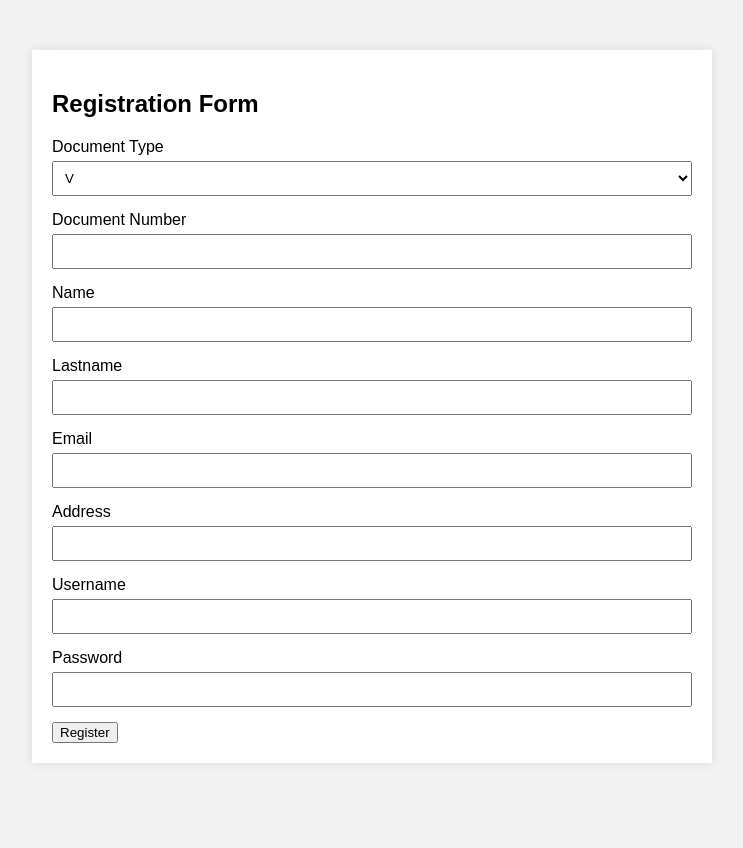
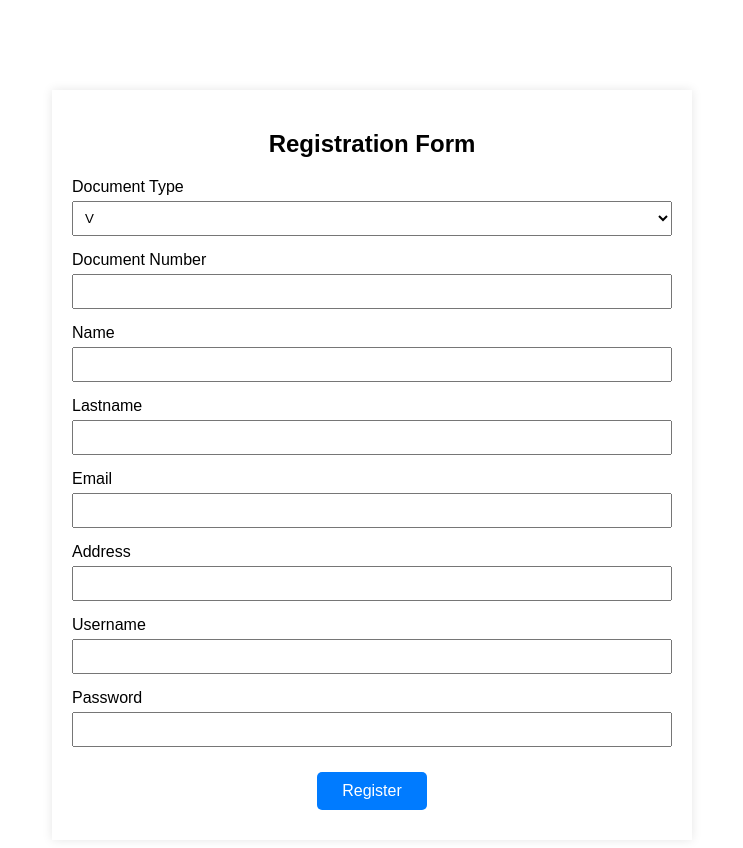
Before and after one commit to davidpaz06/clinikos-frontend, a React (Vite) app: page /signup in a window 1280 px wide. Shown: the top 848 px of the page, without its empty margins (268-1011 px from the left). Before the commit the page ends 800 px from the top, so only its background shows below. Built offline with nearby package versions, Linux system fonts and the light colour scheme.

Commit message:
fix: react syntax

```diff
--- a/src/App.css
+++ b/src/App.css
@@ -1,13 +1,6 @@
-:root {
+#root {
+  max-width: 1280px;
+  margin: 0 auto;
+  padding: 2rem;
+  text-align: center;
 }
-
-body {
-  margin: 0;
-  padding: 0;
-}
-#root {
-  margin: 0;
-  padding: 0;
-  width: 100vw;
-  height: 100vh;
-}
--- a/src/components/pages/LandingPage.jsx
+++ b/src/components/pages/LandingPage.jsx
@@ -1,5 +1,6 @@
+import React from "react";
 import { useNavigate } from "react-router-dom";
-import styles from "./landingpage.module.css";
+import styles from "./LandingPage.module.css";
 
 const LandingPage = () => {
   const navigate = useNavigate();
--- a/src/components/pages/Signup.jsx
+++ b/src/components/pages/Signup.jsx
@@ -50,6 +50,7 @@ const Signup = () => {
   };
 
   return (
+    <div className={styles.signup}>
       <div className={styles.container}>
         <h2>Registration Form</h2>
         <form onSubmit={handleSubmit}>
@@ -155,6 +156,7 @@ const Signup = () => {
           </button>
         </form>
       </div>
+    </div>
   );
 };
 
--- a/src/components/pages/landingpage.module.css
+++ b/src/components/pages/landingpage.module.css
@@ -1,15 +1,16 @@
-body {
+.landingPage {
   display: flex;
   justify-content: center;
   align-items: center;
   height: 100vh;
   margin: 0;
   font-family: Arial, sans-serif;
-  background-color: #282929;
 }
+
 .container {
   text-align: center;
 }
+
 .button {
   display: inline-block;
   margin: 10px;
@@ -22,6 +23,7 @@ body {
   cursor: pointer;
   text-decoration: none;
 }
+
 .button:hover {
   background-color: #0056b3;
 }
--- a/src/components/pages/signup.module.css
+++ b/src/components/pages/signup.module.css
@@ -1,9 +1,9 @@
-body {
+.signup {
   font-family: Arial, sans-serif;
-  background-color: #f2f2f2;
   margin: 0;
   padding: 0;
 }
+
 .container {
   width: 50%;
   margin: auto;
@@ -12,26 +12,37 @@ body {
   box-shadow: 0 0 10px rgba(0, 0, 0, 0.1);
   margin-top: 50px;
 }
+
 .formGroup {
   margin-bottom: 15px;
+  text-align: left;
 }
+
 .formGroup label {
   display: block;
   margin-bottom: 5px;
 }
+
 .formGroup input,
 .formGroup select {
   width: 100%;
   padding: 8px;
   box-sizing: border-box;
 }
-.formGroup button {
-  padding: 10px 15px;
+
+.button {
+  display: inline-block;
+  margin: 10px;
+  padding: 10px 25px;
+  font-size: 16px;
+  color: #fff;
   background-color: #007bff;
-  color: #fff;
   border: none;
+  border-radius: 5px;
   cursor: pointer;
+  text-decoration: none;
 }
-.formGroup button:hover {
+
+.button:hover {
   background-color: #0056b3;
 }
```
Lines whose indentation alone changed are shown as unchanged.
